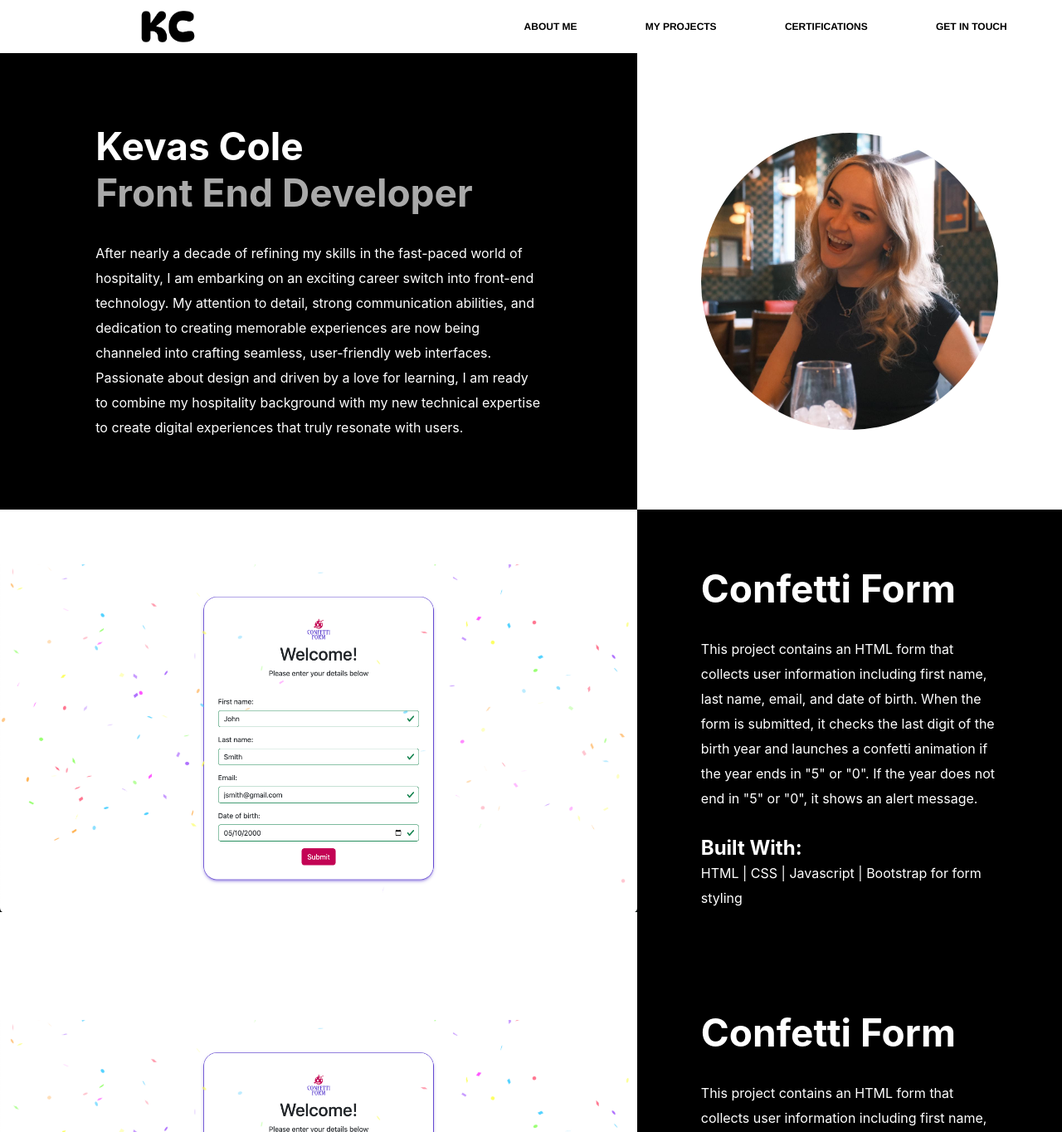
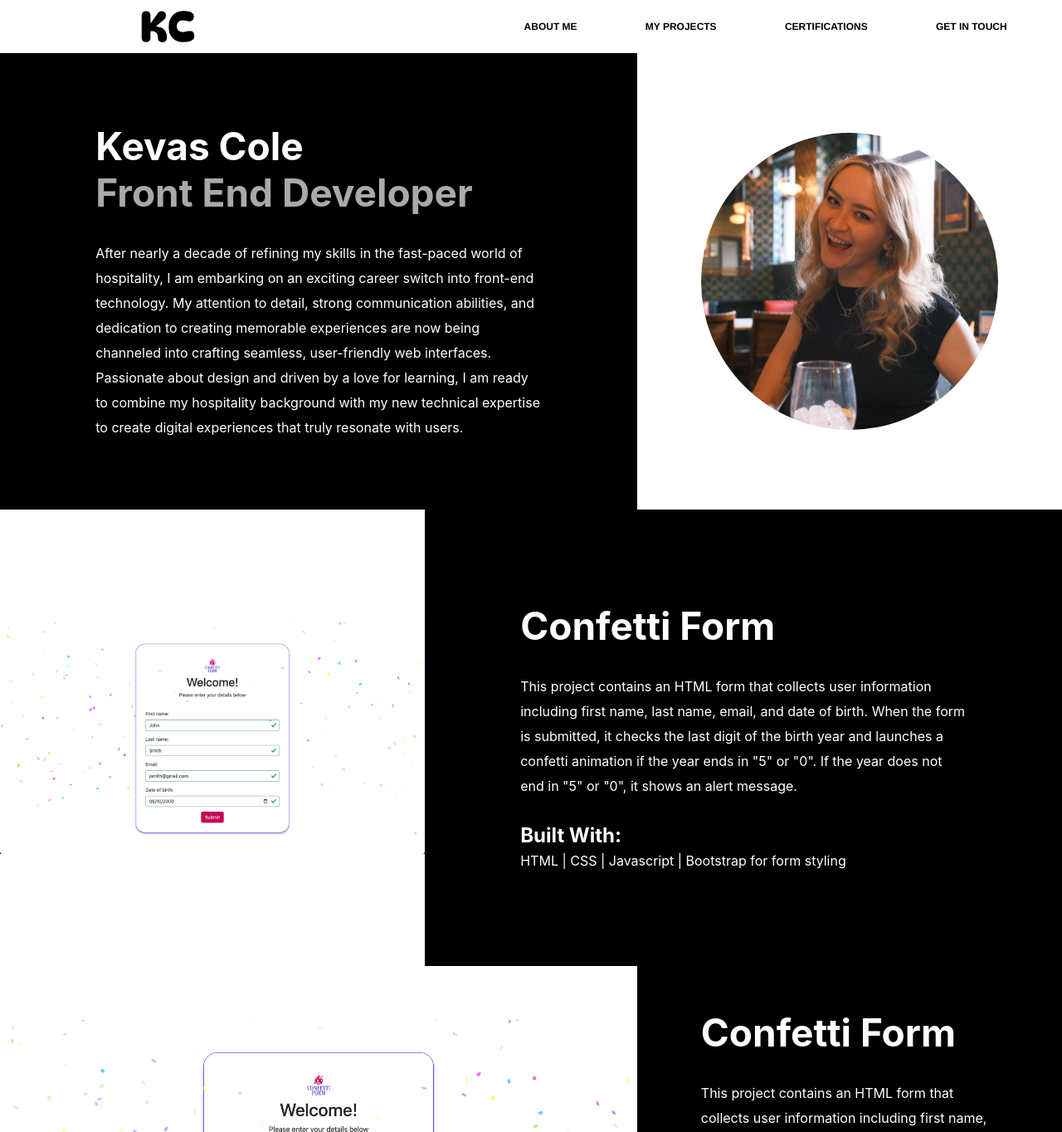
Before and after one commit to Kevasc/KCPortfolio, a React (Create React App) app in the folder my-app/: page / in a window 1280 px wide. Shown: the top 1364 px of the page at 83% size. Built offline with nearby package versions, Linux system fonts and the light colour scheme.

Commit message:
renamed confetti class names to be more specific

```diff
--- a/my-app/src/components/body/ConfettiFormProject.css
+++ b/my-app/src/components/body/ConfettiFormProject.css
@@ -1,18 +1,18 @@
-.projects-section {
+.confetti-section {
   display: flex;
   height: 550px;
 }
 
-.projects-left-column {
+.confetti-left-column {
   height: inherit;
-  width: 60%;
+  width: 40%;
   display: flex;
   align-items: center;
   justify-content: center;
 }
-.projects-right-column {
+.confetti-right-column {
   height: inherit;
-  width: 40%;
+  width: 60%;
   display: flex;
   align-items: center;
   justify-content: center;
@@ -22,7 +22,7 @@
 .confetti-screenshot {
   background-image: url(../../assets/confettiScreenshot.png);
   position: relative;
-  background-size: contain;
+  background-size: cover;
   object-fit: contain;
   background-position: center;
   height: 100%;
@@ -38,13 +38,11 @@
   position: absolute;
   top: 0;
   left: 0;
-  height: 100%;
-  width: 100%;
   display: flex;
   justify-content: center;
   align-items: center;
   opacity: 0;
-  transition: opacity 0.3s ease;
+  transition: opacity 0.5s ease;
   background-size: 13%;
   background-repeat: no-repeat;
   background-position: center;
@@ -56,16 +54,16 @@
   opacity: 0.9;
 }
 
-.projects-column-content {
+.confetti-column-width {
   width: 70%;
 }
 
-.projects-column-title {
+.confetti-column-title {
   font-size: 46px;
   font-weight: bold;
   padding-bottom: 30px;
 }
 
-.projects-column-text {
+.confetti-column-text {
   line-height: 30px;
 }
--- a/my-app/src/components/body/ConfettiFormProject.jsx
+++ b/my-app/src/components/body/ConfettiFormProject.jsx
@@ -3,8 +3,8 @@ import "./ConfettiFormProject.css";
 
 const ConfettiFormProject = () => {
   return (
-    <div id="projects" className="projects-section">
-      <div className="projects-left-column">
+    <div id="projects" className="confetti-section">
+      <div className="confetti-left-column">
         <div className="confetti-screenshot">
           <a
             href="https://github.com/Kevasc/confetti-form"
@@ -16,10 +16,10 @@ const ConfettiFormProject = () => {
           </a>
         </div>
       </div>
-      <div className="projects-right-column">
-        <div className="projects-column-content">
-          <h1 className="projects-column-title">Confetti Form</h1>
-          <p className="projects-column-text">
+      <div className="confetti-right-column">
+        <div className="confetti-column-width">
+          <h1 className="confetti-column-title">Confetti Form</h1>
+          <p className="confetti-column-text">
             This project contains an HTML form that collects user information
             including first name, last name, email, and date of birth. When the
             form is submitted, it checks the last digit of the birth year and
```
